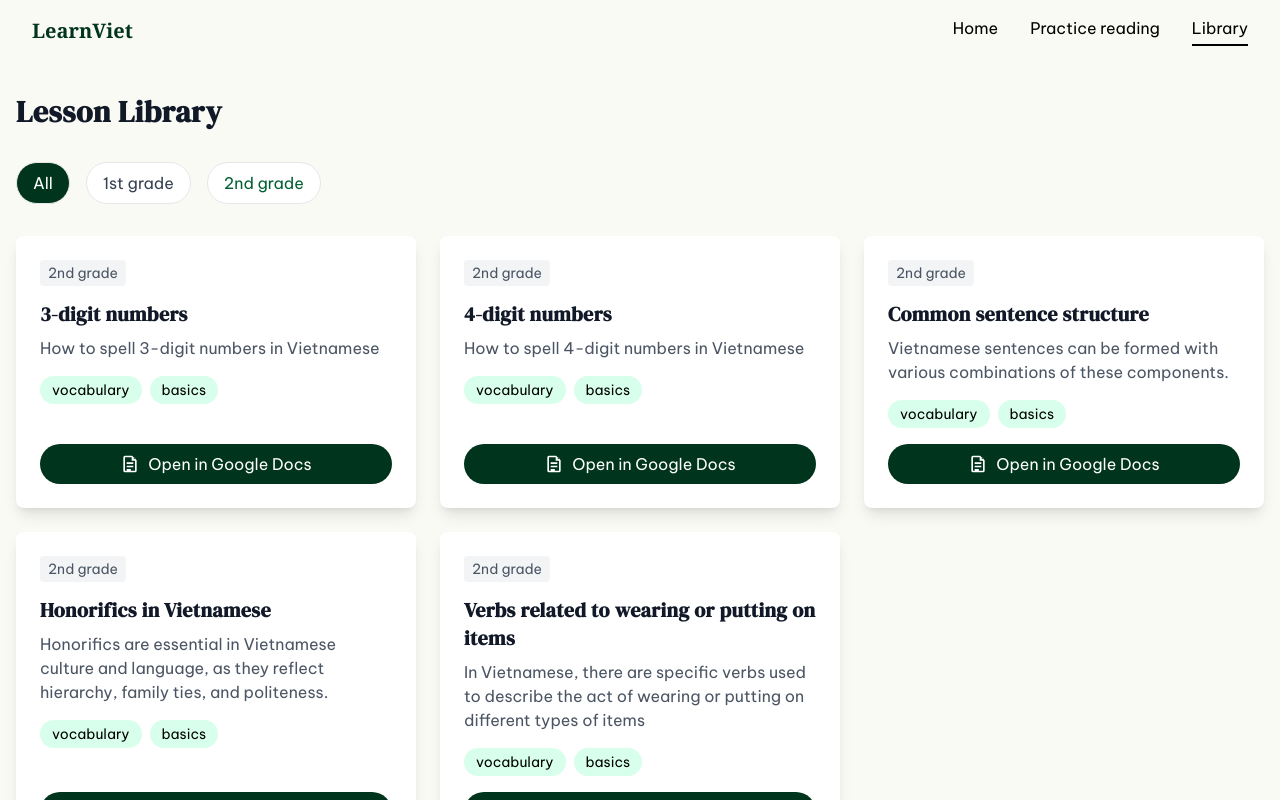
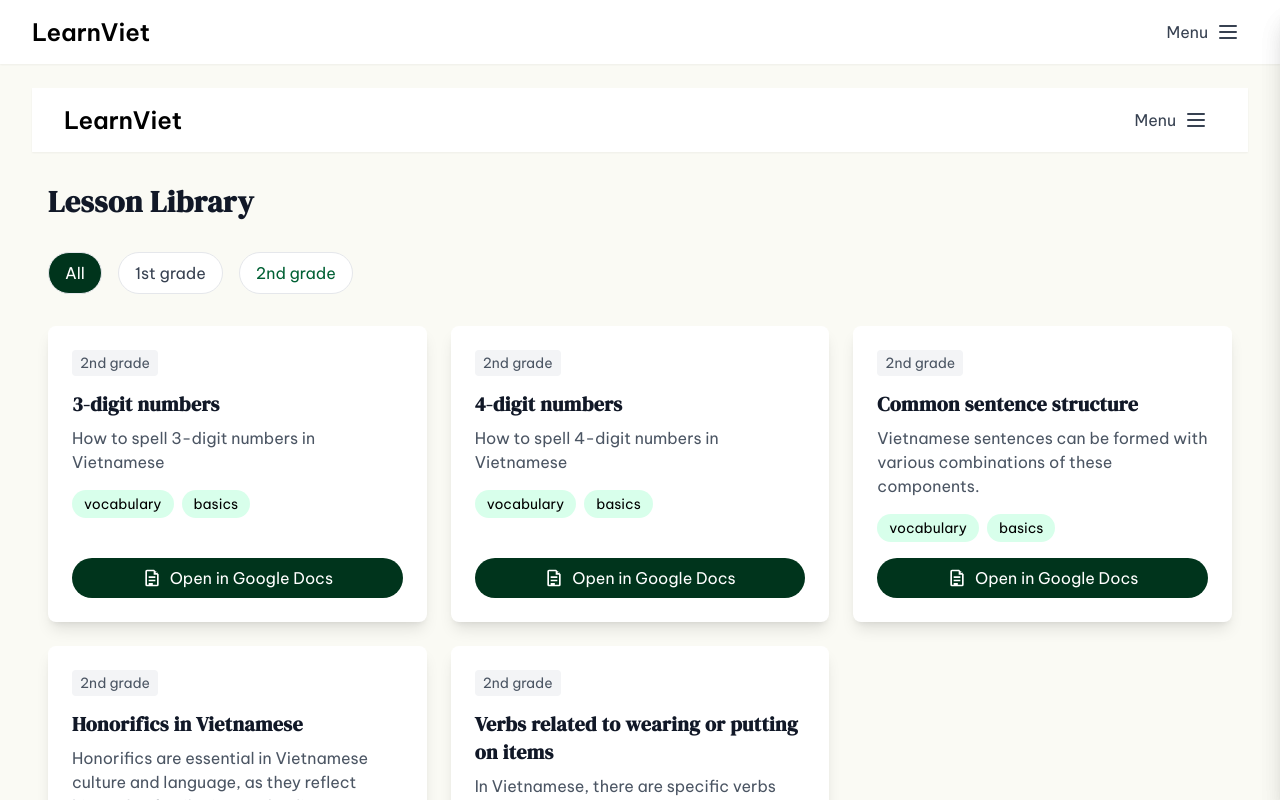
Before and after one commit to lynguyet/learnviet, a Next.js app: page /library in a window 1280 px wide. Shown: the top 800 px of the page. Built offline with nearby package versions, Linux system fonts and the light colour scheme.

Commit message:
Button and navigation

```diff
--- a/app/components/Navigation.tsx
+++ b/app/components/Navigation.tsx
@@ -1,49 +1,171 @@
 'use client';
 
-import Link from 'next/link'
-import { usePathname } from 'next/navigation'
+import { useState, useEffect } from 'react';
+import Link from 'next/link';
+import { usePathname } from 'next/navigation';
 
 export default function Navigation() {
-  const pathname = usePathname()
+  const [isMenuOpen, setIsMenuOpen] = useState(false);
+  const pathname = usePathname();
+
+  // Close menu when clicking outside
+  useEffect(() => {
+    const handleClickOutside = (event: MouseEvent) => {
+      const nav = document.getElementById('mobile-nav');
+      if (nav && !nav.contains(event.target as Node) && isMenuOpen) {
+        setIsMenuOpen(false);
+      }
+    };
+
+    document.addEventListener('mousedown', handleClickOutside);
+    return () => {
+      document.removeEventListener('mousedown', handleClickOutside);
+    };
+  }, [isMenuOpen]);
+
+  // Close menu when route changes
+  useEffect(() => {
+    setIsMenuOpen(false);
+  }, [pathname]);
 
   return (
-    <nav className="py-4 px-8 flex justify-between items-center">
-      <Link href="/" className="text-xl font-bold font-serif green">
+    <>
+      {/* Header with logo and menu button */}
+      <header className="bg-white shadow-sm">
+        <div className="max-w-7xl mx-auto px-4 sm:px-6 lg:px-8">
+          <div className="flex justify-between h-16 items-center">
+            <div className="flex-shrink-0">
+              <Link href="/" className="text-2xl font-bold">
                 LearnViet
               </Link>
+            </div>
 
-      <div className="flex gap-8">
+            <div className="flex items-center">
+              <button
+                type="button"
+                className="inline-flex items-center justify-center p-2 rounded-md text-gray-700 hover:text-gray-900 focus:outline-none"
+                aria-controls="mobile-menu"
+                aria-expanded={isMenuOpen}
+                onClick={() => setIsMenuOpen(!isMenuOpen)}
+              >
+                <span className="sr-only">
+                  {isMenuOpen ? 'Close main menu' : 'Open main menu'}
+                </span>
+                {isMenuOpen ? (
+                  <svg
+                    className="block h-6 w-6"
+                    xmlns="http://www.w3.org/2000/svg"
+                    fill="none"
+                    viewBox="0 0 24 24"
+                    stroke="currentColor"
+                    aria-hidden="true"
+                  >
+                    <path
+                      strokeLinecap="round"
+                      strokeLinejoin="round"
+                      strokeWidth="2"
+                      d="M6 18L18 6M6 6l12 12"
+                    />
+                  </svg>
+                ) : (
+                  <div className="flex items-center">
+                    <span className="mr-2">Menu</span>
+                    <svg
+                      className="block h-6 w-6"
+                      xmlns="http://www.w3.org/2000/svg"
+                      fill="none"
+                      viewBox="0 0 24 24"
+                      stroke="currentColor"
+                      aria-hidden="true"
+                    >
+                      <path
+                        strokeLinecap="round"
+                        strokeLinejoin="round"
+                        strokeWidth="2"
+                        d="M4 6h16M4 12h16M4 18h16"
+                      />
+                    </svg>
+                  </div>
+                )}
+              </button>
+            </div>
+          </div>
+        </div>
+      </header>
+
+      {/* Mobile menu, show/hide based on menu state */}
+      <div
+        id="mobile-nav"
+        className={`fixed inset-0 z-40 transform ${
+          isMenuOpen ? 'translate-x-0' : 'translate-x-full'
+        } transition-transform duration-300 ease-in-out`}
+        style={{ pointerEvents: isMenuOpen ? 'auto' : 'none' }}
+      >
+        <div className="fixed inset-0 bg-gray-600 bg-opacity-75"
+             onClick={() => setIsMenuOpen(false)}
+             style={{ pointerEvents: isMenuOpen ? 'auto' : 'none' }}></div>
+
+        <nav className="relative flex flex-col h-full w-full max-w-xs bg-white shadow-xl">
+          <div className="flex items-center justify-between h-16 px-4 sm:px-6">
+            <div className="flex-shrink-0">
+              <Link href="/" className="text-2xl font-bold">
+                LearnViet
+              </Link>
+            </div>
+            <button
+              type="button"
+              className="inline-flex items-center justify-center p-2 rounded-md text-gray-700 hover:text-gray-900 focus:outline-none"
+              onClick={() => setIsMenuOpen(false)}
+            >
+              <span className="sr-only">Close menu</span>
+              <svg
+                className="h-6 w-6"
+                xmlns="http://www.w3.org/2000/svg"
+                fill="none"
+                viewBox="0 0 24 24"
+                stroke="currentColor"
+                aria-hidden="true"
+              >
+                <path
+                  strokeLinecap="round"
+                  strokeLinejoin="round"
+                  strokeWidth="2"
+                  d="M6 18L18 6M6 6l12 12"
+                />
+              </svg>
+            </button>
+          </div>
+
+          <div className="flex-1 flex flex-col justify-center px-4 sm:px-6">
+            <div className="space-y-8 text-right">
               <Link
                 href="/"
-          className={`${
-            pathname === '/'
-              ? 'border-b-2 border-black'
-              : ''
-          } hover:border-b-2 hover:border-gray-200 pb-1 transition-colors`}
+                className={`block text-lg ${
+                  pathname === '/' ? 'font-bold border-b-2 border-black pb-1' : ''
+                }`}
               >
                 Home
               </Link>
               <Link
                 href="/practice"
-          className={`${
-            pathname === '/practice'
-              ? 'border-b-2 border-black'
-              : ''
-          } hover:border-b-2 hover:border-gray-200 pb-1 transition-colors`}
+                className={`block text-lg ${
+                  pathname === '/practice' ? 'font-bold border-b-2 border-black pb-1' : ''
+                }`}
               >
                 Practice reading
               </Link>
               <Link
                 href="/library"
-          className={`${
-            pathname.startsWith('/library')
-              ? 'border-b-2 border-black'
-              : ''
-          } hover:border-b-2 hover:border-gray-200 pb-1 transition-colors`}
+                className={`block text-lg ${
+                  pathname === '/library' ? 'font-bold border-b-2 border-black pb-1' : ''
+                }`}
               >
                 Library
               </Link>
             </div>
+          </div>
         </nav>
-  )
+      </div>
+    </>
+  );
 }
--- a/app/globals.css
+++ b/app/globals.css
@@ -57,3 +57,19 @@
 .translation-container.expanded {
   max-height: 200px; /* Adjust based on your content */
 }
+
+/* Navigation transitions */
+@layer utilities {
+  .transition-transform {
+    transition-property: transform;
+    transition-timing-function: cubic-bezier(0.4, 0, 0.2, 1);
+  }
+
+  .duration-300 {
+    transition-duration: 300ms;
+  }
+
+  .ease-in-out {
+    transition-timing-function: cubic-bezier(0.4, 0, 0.2, 1);
+  }
+}
--- a/app/layout.tsx
+++ b/app/layout.tsx
@@ -1,6 +1,7 @@
 import type { Metadata } from "next";
 import "./globals.css";
 import { DM_Serif_Display, Be_Vietnam_Pro } from 'next/font/google'
+import Navigation from './components/Navigation';
 
 const dmSerif = DM_Serif_Display({
   weight: '400',
@@ -22,13 +23,16 @@ export const metadata: Metadata = {
 
 export default function RootLayout({
   children,
-}: Readonly<{
+}: {
   children: React.ReactNode;
-}>) {
+}) {
   return (
     <html lang="en" className={`${dmSerif.variable} ${beVietnamPro.variable} antialiased`}>
       <body className={`${beVietnamPro.className} min-h-screen bg-[#f6f6ea80]`}>
-        {children}
+        <Navigation />
+        <main className="max-w-7xl mx-auto px-4 sm:px-6 lg:px-8 py-6">
+          {children}
+        </main>
       </body>
     </html>
   );
--- a/app/practice/page.tsx
+++ b/app/practice/page.tsx
@@ -250,7 +250,7 @@ export default function PracticePage() {
               key={grade}
               className={`rounded-full py-2 px-4 ${
                 selectedGrade === grade
-                  ? 'bg-gray-800 text-white'
+                  ? 'bg-primary text-white'
                   : 'bg-white border'
               }`}
               onClick={() => setSelectedGrade(grade)}
@@ -343,8 +343,8 @@ export default function PracticePage() {
               <button
                 className={`px-4 py-2 rounded-full transition ${
                   isRecording === word.id
-                    ? 'bg-red-600 text-white hover:bg-red-700'
-                    : 'bg-gray-900 text-white hover:bg-gray-800'
+                    ? 'bg-primary text-white hover:bg-gray-800'
+                    : 'bg-primary text-white hover:bg-gray-800'
                 }`}
                 onClick={() => toggleRecording(word.id, word.vietnamese)}
               >
```
Lines whose indentation alone changed are shown as unchanged.
